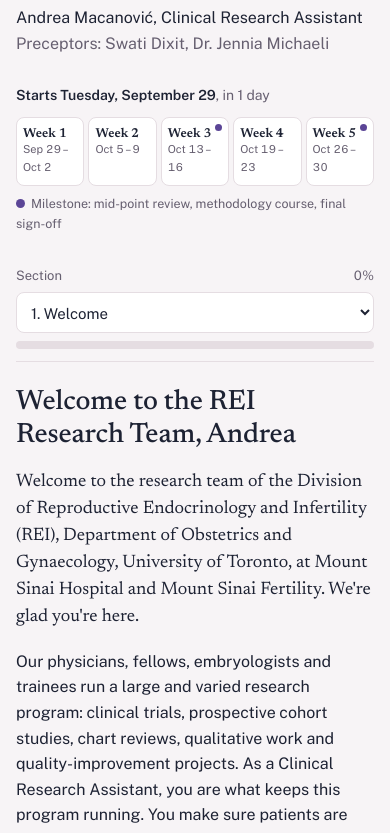
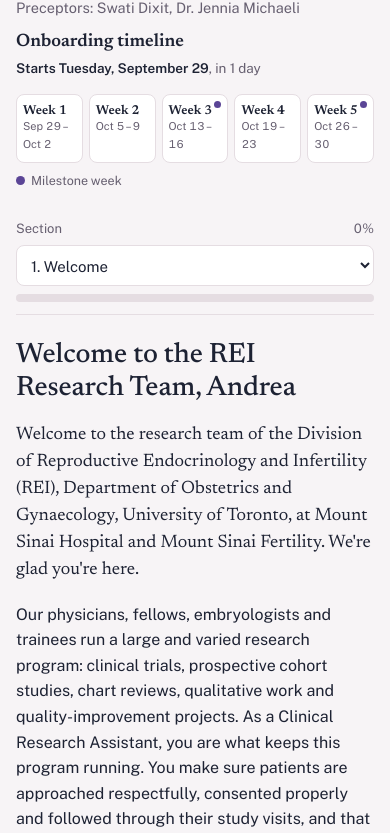
Before and after one commit to ofirttys/researchrotation, a website: page frontend/onboarding/index.html in a window 390 px wide. Shown: the part 164-997 px from the top of the page. Drawn offline with nearby package versions, Linux system fonts and the light colour scheme.

Commit message:
Update index.html

```diff
--- a/frontend/onboarding/index.html
+++ b/frontend/onboarding/index.html
@@ -201,6 +201,43 @@ dl.gl dd{margin:0}
 .filters input,.filters select{border-color:color-mix(in srgb,var(--ink) 28%,var(--line));box-shadow:inset 0 1px 2px rgba(28,38,64,.06)}
 .filters input:focus,.filters select:focus{outline:none;border-color:var(--accent);box-shadow:0 0 0 3px var(--accent-soft)}
 @media (prefers-reduced-motion:reduce){.pager button:hover{transform:none}}
+
+/* fixed header + right timeline panel */
+:root{--panel:280px}
+header.hero{position:sticky;top:env(safe-area-inset-top,0px);z-index:8;background:var(--bg);padding-block:16px 14px;margin-bottom:30px;border-bottom:1px solid var(--line)}
+.hero .org{font-size:12.5px;line-height:1.45}
+.hero h1{font-size:28px;line-height:1.15;margin:6px 0 4px}
+.hero .who{display:flex;flex-wrap:wrap;gap:2px 20px;font-size:14.5px}
+.hero .who .pc{color:var(--muted)}
+.cyclepanel{position:fixed;top:0;right:0;bottom:0;width:var(--panel);background:var(--surface);border-left:1px solid var(--line);padding:26px 20px 24px;overflow-y:auto;z-index:9}
+.cyclepanel .ph{font:600 18px/1.3 var(--serif);margin:0 0 4px}
+.cyclepanel .status{font-size:13.5px;color:var(--muted);margin:0 0 14px}
+.cyclepanel .status strong{color:var(--ink);font-weight:600}
+.cyclepanel .weeks{display:grid;grid-template-columns:1fr;gap:6px}
+.cyclepanel .wk{min-height:0;background:var(--bg)}
+.cyclepanel .wk.past{background:var(--ok-soft)}
+.cyclepanel .wk.now{background:var(--accent)}
+.cyclepanel .key{display:flex;font-size:12.5px;color:var(--muted);margin-top:8px}
+.cyclepanel .key i{display:inline-block;width:9px;height:9px;border-radius:50%;background:var(--meet);margin-right:6px}
+.today{margin-top:22px;padding-top:16px;border-top:1px solid var(--line)}
+.today h3{font:600 16px/1.3 var(--serif);margin:0 0 2px}
+.today .sub{font-size:12.5px;color:var(--muted);margin:0 0 6px}
+.today .h{font-size:12px;color:var(--muted);margin:10px 0 2px;font-variant-numeric:tabular-nums}
+.today .none{font-size:13.5px;color:var(--muted)}
+.content{margin-right:var(--panel)}
+footer.site{max-width:780px}
+@media (max-width:1199px){
+  .content{margin-right:0}
+  .cyclepanel{position:static;width:auto;background:transparent;border:0;padding:0 0 26px;overflow:visible;max-width:880px}
+  .cyclepanel .weeks{grid-template-columns:repeat(5,minmax(0,1fr))}
+  .cyclepanel .wk{background:var(--surface)}
+  .today{display:none}
+}
+@media (max-width:860px){
+  header.hero{position:static;border-bottom:0;margin-bottom:6px;padding-block:22px 6px}
+  .hero h1{font-size:26px}
+  .cyclepanel{padding-bottom:18px}
+}
 </style>
 
 <nav class="side" aria-label="Sections">
@@ -219,13 +256,16 @@ dl.gl dd{margin:0}
 <header class="hero">
   <p class="org">Division of Reproductive Endocrinology and Infertility, Department of Obstetrics and Gynaecology, University of Toronto<br>Mount Sinai Fertility, Sinai Health</p>
   <h1>REI Research onboarding</h1>
-  <p class="who">Andrea Macanović, Clinical Research Assistant<br><span>Preceptors: Swati Dixit, Dr. Jennia Michaeli</span></p>
-  <div class="cycle">
-    <p class="status" id="cyclestatus"></p>
-    <div class="weeks" id="weeks"></div>
-    <div class="key"><span><i></i>Milestone: mid-point review, methodology course, final sign-off</span></div>
-  </div>
+  <p class="who"><span>Andrea Macanović, Clinical Research Assistant</span><span class="pc">Preceptors: Swati Dixit, Dr. Jennia Michaeli</span></p>
 </header>
+
+<aside class="cyclepanel" aria-label="Onboarding timeline">
+  <h2 class="ph">Onboarding timeline</h2>
+  <p class="status" id="cyclestatus"></p>
+  <div class="weeks" id="weeks"></div>
+  <div class="key"><span><i></i>Milestone week</span></div>
+  <div class="today" id="today"></div>
+</aside>
 
 <main>
 <div class="mobnav"><div class="row"><label for="mobsel">Section</label><span id="pct2">0%</span></div><select id="mobsel"></select><div class="bar"><b id="barfill2"></b></div></div>
@@ -999,6 +1039,16 @@ function slug(s){return s.replace(/[^a-z0-9]+/gi,"-").toLowerCase()}
     const past=today>P(w.e)&&i!==cur, now=i===cur;
     return `<div class="wk${past?" past":""}${now?" now":""}"${now?' aria-current="step"':""}>${w.m?'<span class="ms" title="Milestone"></span>':""}<div class="wn">${w.n}</div><div class="wd">${w.d}</div><div class="wf">${w.f}</div></div>`;
   }).join("");
+  // today's (or next) schedule items
+  const all=[]; W.forEach(w=>w.days.forEach(d=>{ if(!d.off) all.push(d); }));
+  const MO={Sep:8,Oct:9,Nov:10}; const dt=d=>{const [m,dd]=d.n.split(" ");return new Date(2026,MO[m],Number(dd));};
+  let pick=all.find(d=>dt(d).getTime()===today.getTime()), label="Today";
+  if(!pick){ pick=all.find(d=>dt(d)>today); label=pick?"Next scheduled day":""; }
+  const T=document.getElementById("today");
+  if(!pick){ T.innerHTML='<h3>Today</h3><p class="none">The onboarding schedule is complete.</p>'; return; }
+  const full=dt(pick).toLocaleDateString("en-CA",{weekday:"long",month:"long",day:"numeric"});
+  const blk=(items,h,key)=>`<div class="h">${h}</div>`+items.map((it,ii)=>{const id=`sc-${slug(pick.n)}-${key}${ii}`;return `<label class="it ${it[0]}"><input type="checkbox" data-mirror="${id}"><span class="k">${esc(it[1])}<a href="#${it[2]}" title="Go to section">§${it[2].slice(1)}</a></span></label>`}).join("");
+  T.innerHTML=`<h3>${label}</h3><p class="sub">${full}</p>`+blk(pick.am,"08:00–12:00","a")+blk(pick.pm,"13:00–16:00","p");
 })();
 
 // ---------- navigation ----------
@@ -1030,10 +1080,12 @@ show(start||"s1",false);
 
 // ---------- progress (shared via db when available, else this browser) ----------
 const boxes=[...document.querySelectorAll("input[type=checkbox][data-id]")];
+const mirrors=[...document.querySelectorAll("input[type=checkbox][data-mirror]")];
 let state={}, db=null, docRef=null, writing=Promise.resolve();
 function paint(){
   let done=0;
   boxes.forEach(b=>{const v=!!(state[b.dataset.id]&&state[b.dataset.id].done); b.checked=v; b.closest("label").classList.toggle("done",v); if(v) done++;});
+  mirrors.forEach(b=>{const v=!!(state[b.dataset.mirror]&&state[b.dataset.mirror].done); b.checked=v; b.closest("label").classList.toggle("done",v);});
   const pct=Math.round(done*100/boxes.length);
   document.getElementById("pct").textContent=pct+"%";
   document.getElementById("barfill").style.width=pct+"%";
@@ -1044,8 +1096,8 @@ function paint(){
 try{ state=JSON.parse(localStorage.getItem("rei-onb-state")||"{}")||{} }catch(e){ state={} }
 paint();
 function setSync(team){const s=document.getElementById("sync"); s.classList.toggle("team",team); s.lastElementChild.textContent=team?"Progress shared with the team":"Progress saved in this browser";}
-boxes.forEach(b=>b.addEventListener("change",()=>{
-  const id=b.dataset.id, entry={done:b.checked, at:new Date().toISOString()};
+[...boxes,...mirrors].forEach(b=>b.addEventListener("change",()=>{
+  const id=b.dataset.id||b.dataset.mirror, entry={done:b.checked, at:new Date().toISOString()};
   state[id]=entry; paint();
   try{localStorage.setItem("rei-onb-state",JSON.stringify(state))}catch(e){}
   if(docRef){
```
